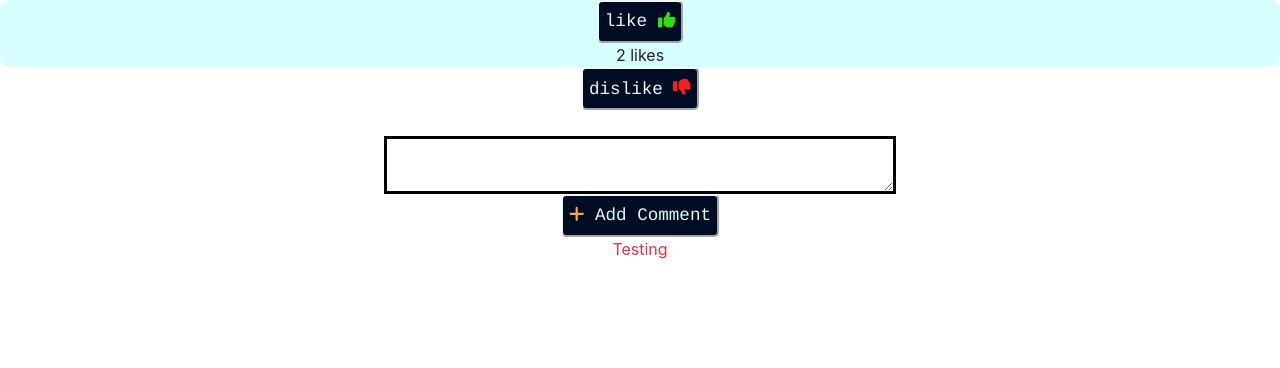
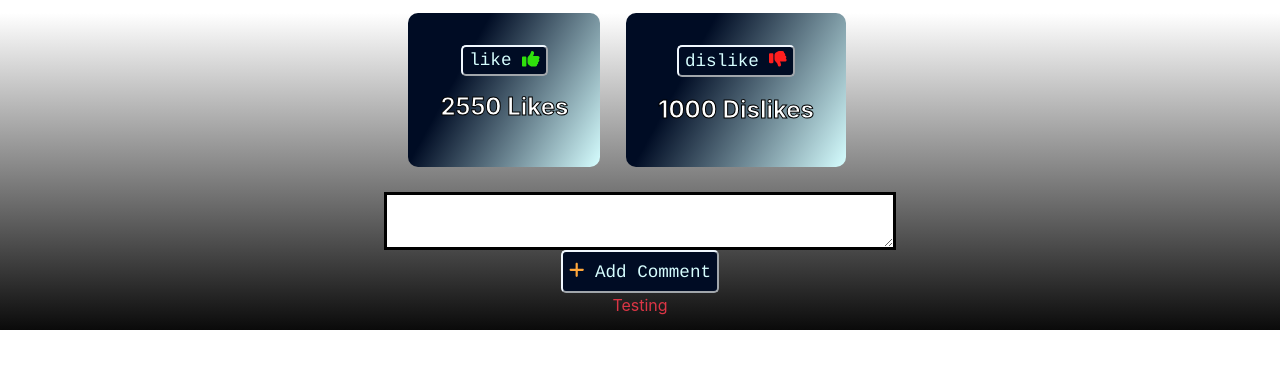
Before and after one commit to zachary-berdell-elliott/personal-blog-rect-sandbox, a React (Create React App) app: page / in a window 1280 px wide. Shown: the top 368 px of the page. Built offline with nearby package versions, Linux system fonts and the light colour scheme; some icons are missing; the HTML template or start-up script is replaced by a standard one.

Commit message:
Made more progress on the comment bar.

```diff
--- a/src/App.css
+++ b/src/App.css
@@ -37,6 +37,10 @@
   }
 }
 
+#comment-add-section {
+  background-image: linear-gradient(rgb(255,255,255),rgb(10,10,10));
+}
+
 .comment-entry-area {
   margin-top: 2%;
   border-color: black;
@@ -57,8 +61,21 @@
 }
 
 .vote-section {
-  background-color: rgb(214, 254, 255);
+  background-image: linear-gradient(.33turn, #000c24 30%, rgb(214, 254, 255));
   border-radius: 10px;
+  margin-right: 2%;
+  padding: 2.5% 2.5% 3% 2.5%;
+  border-color: black;
+  border-width: 10px;
+}
+
+.vote-count-num {
+  color: white;
+  -webkit-text-stroke-color: rgb(0, 0, 0);
+  -webkit-text-stroke-width: 1px;
+  font-weight: 675;
+  margin-top: 10%;
+  font-size: 150%;
 }
 
 .red-text {
@@ -87,3 +104,19 @@
   margin-left: auto;
   margin-right: auto;
 }
+
+.j-content {
+  justify-content: center;
+}
+
+.pd-top-1 {
+  padding-top: 1%;
+}
+
+.mg-top-1 {
+  margin-top: 1%;
+}
+
+.mg-bottom-1 {
+  margin-bottom: 1%;
+}
--- a/src/components/AddCommentBar.js
+++ b/src/components/AddCommentBar.js
@@ -4,8 +4,8 @@ import { faThumbsUp, faThumbsDown, faPlus } from '@fortawesome/free-solid-svg-ic
 
 function AddCommentBar() {
     const loggedIn = true;
-    var likeCount = 2;
-    var dislikeCount = 0;
+    var likeCount = 2550;
+    var dislikeCount = 1000;
     var userLiked = false;
     var userDisliked = false;
 
@@ -19,19 +19,26 @@ function AddCommentBar() {
 
     return loggedIn ? (
         <section id="comment-add-section">
+            <div className="d-flex-row j-content mg-top-1">
                 <section id="liking-section" className="vote-section">
                     <button className="voting-button" onClick={handleLikeClick}
                         aria-labelledby={userLiked ? "remove your like on this post" :
                         "Like this post"}>like <FontAwesomeIcon icon={faThumbsUp} className="green-text" /></button>
                     <div id="like-count" aria-labelledby={`This post has ${likeCount} likes`}
-                    className="vote-count-num">{likeCount} likes</div>
+                        className="vote-count-num">{likeCount} Likes</div>
                 </section>
-
-            <button className="voting-button">dislike <FontAwesomeIcon icon={faThumbsDown} className="red-text" /></button>
+                <section id="disliking-section" className="vote-section">
+                    <button className="voting-button" onClick={handleDislikeClick}
+                    aria-labelledby={userDisliked ? "remove your dislike on this post" :
+                    "Dislike this post"}>dislike <FontAwesomeIcon icon={faThumbsDown} className="red-text" /></button>
+                    <div id="dislike-count" aria-labelledby={`This post has ${dislikeCount} dislikes`}
+                        className="vote-count-num">{dislikeCount} Dislikes</div>
+                </section>
+            </div>
             <form id="add-comment-form" className="d-flex-column flex-center-w">
                 <textarea name="comment" className="comment-entry-area flex-center-w" />
                 <button className="voting-button flex-center-w"><FontAwesomeIcon icon={faPlus} className="orange-text" /> Add Comment</button>
-                <p className="text-danger">Testing</p>
+                <p className="text-danger mg-bottom-1">Testing</p>
             </form>
         </section>
     ) : (
```
Lines whose indentation alone changed are shown as unchanged.
